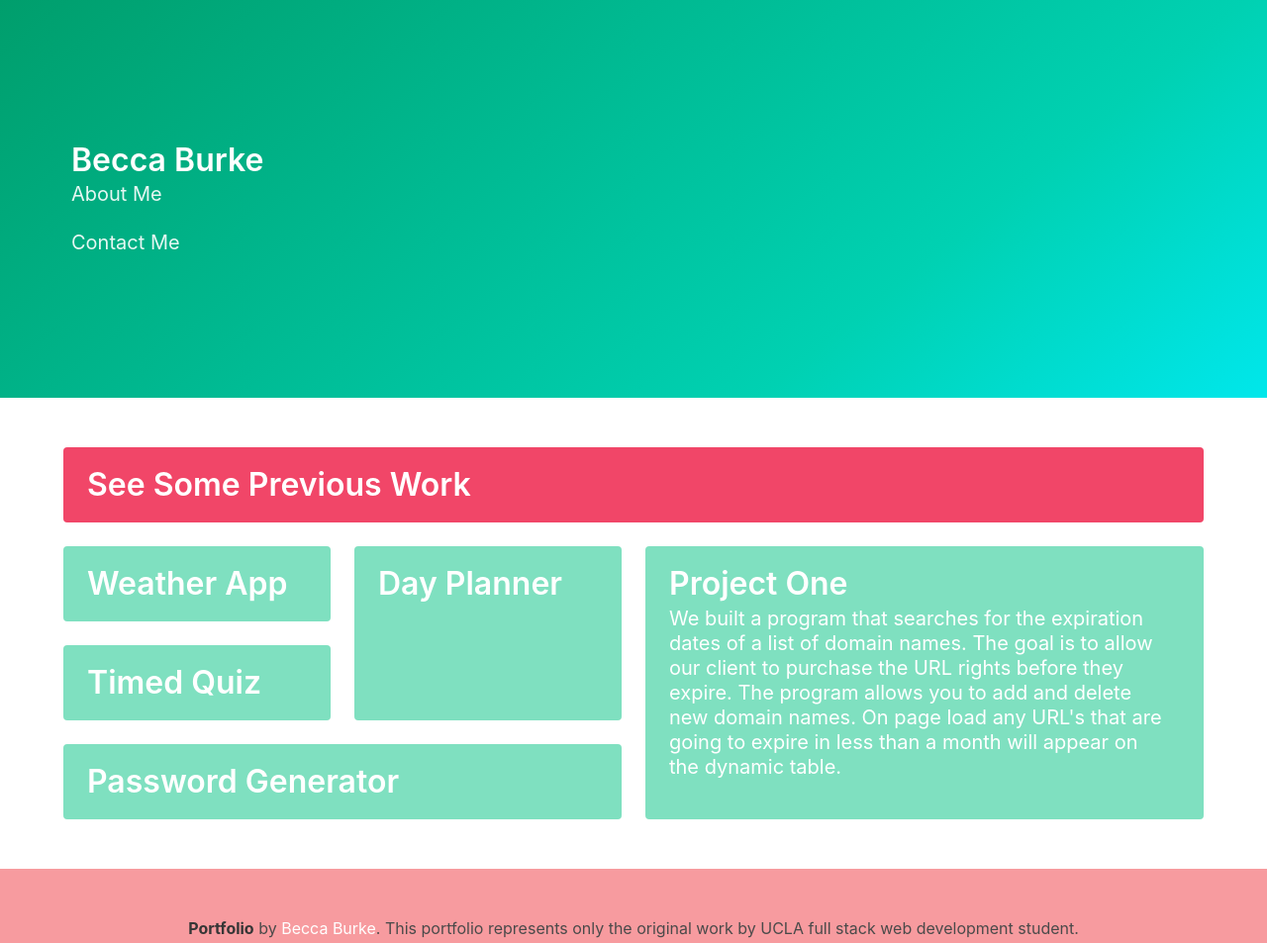
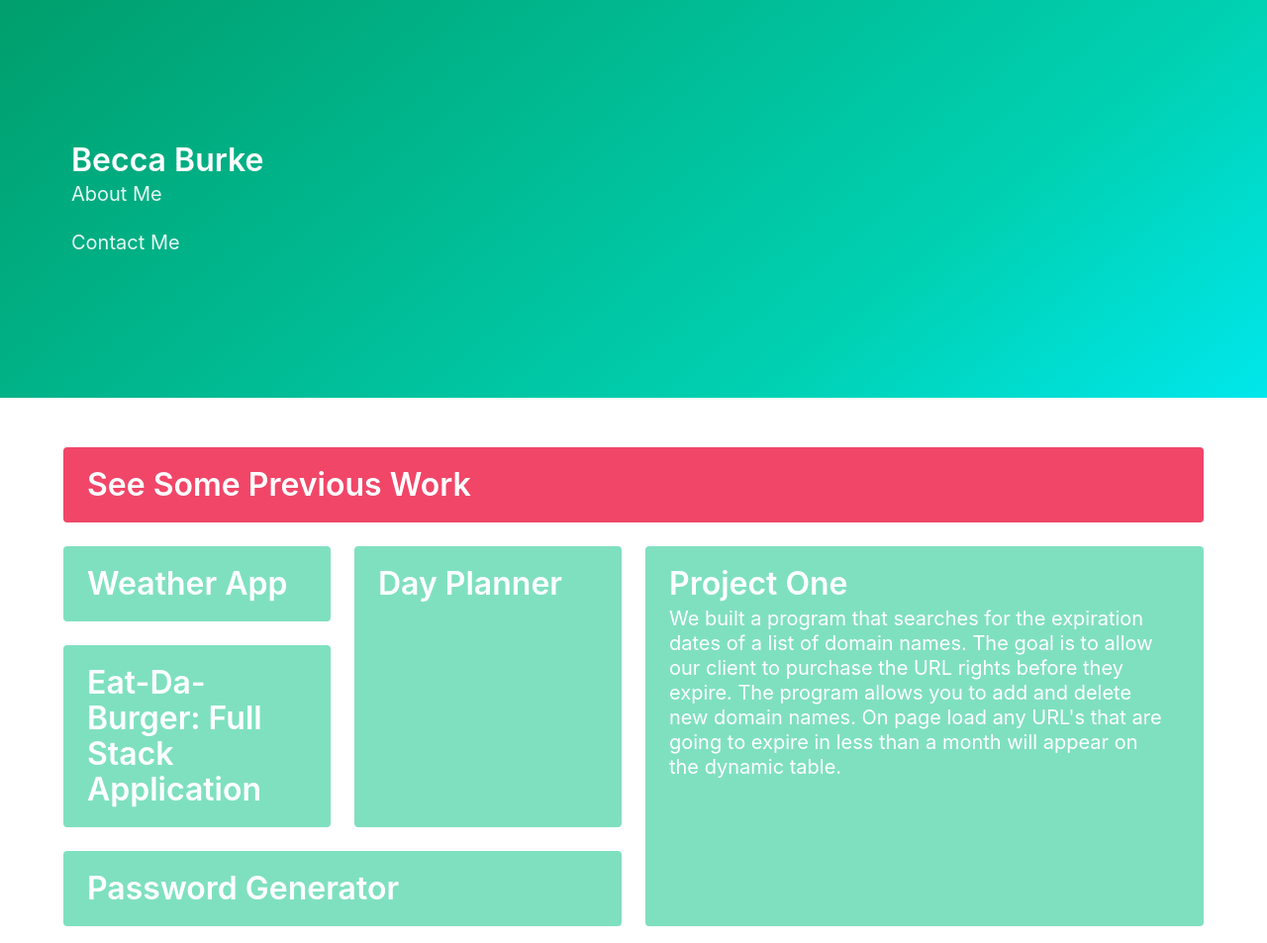
Before and after one commit to reburke286/UpdatedPortfolio, a website: page index.html in a window 1280 px wide. Shown: the top 953 px of the page at 99% size. Drawn offline with nearby package versions, Linux system fonts and the light colour scheme.

Commit message:
added burger app to portfolio

```diff
--- a/index.html
+++ b/index.html
@@ -57,7 +57,7 @@
             <a href=https://reburke286.github.io/WeatherApp/ class="title" target="_blank" style="text-decoration:none">Weather App</a>
           </article>
           <article class="tile is-child notification">
-            <a href=https://reburke286.github.io/Quiz/ class="title" target="_blank" style="text-decoration:none">Timed Quiz</a>
+            <a href=https://fierce-dusk-57248.herokuapp.com/ class="title" target="_blank" style="text-decoration:none">Eat-Da-Burger: Full Stack Application</a>
           </article>
         </div>
         <div class="tile is-parent">
```
Also changed, not shown: package.json (added, +23 -0 lines), 1 other file.
